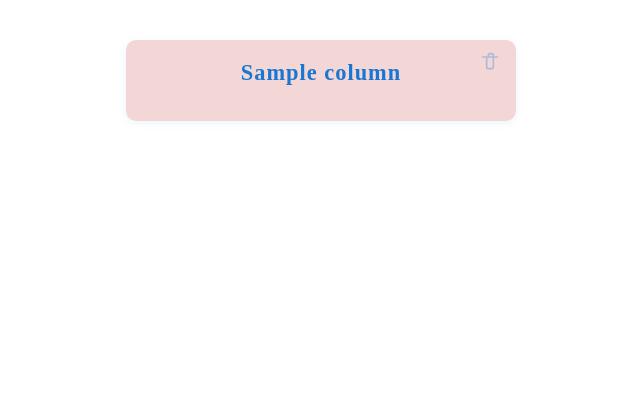
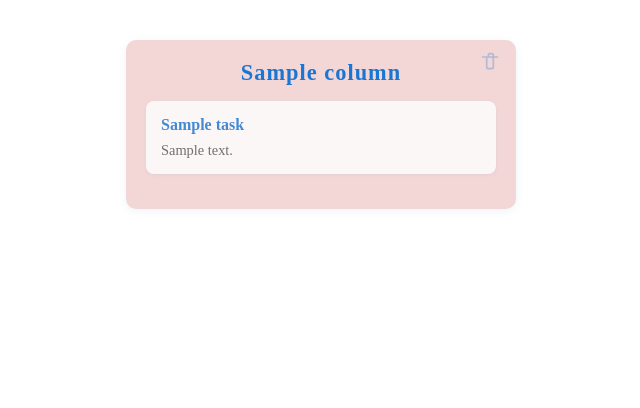
Before and after one commit to balint-k/Kanban, a Flask app: page / in a window 1280 px wide. Shown: the part 95-503 px from the top of the page, without its empty margins (319-959 px from the left). Run offline with Flask 3, Linux system fonts and the light colour scheme; tables that the repository leaves empty hold one stand-in row (values such as "Sample post").

Commit message:
Task representation

```diff
--- a/static/style.css
+++ b/static/style.css
@@ -134,3 +134,28 @@ header h1 {
 .delete-column-btn:hover {
   opacity: 0.8;
 }
+
+.card {
+  background: #fff;
+  border-radius: 8px;
+  box-shadow: 0 1px 4px rgba(25, 118, 210, 0.1);
+  padding: 15px;
+  margin-bottom: 15px;
+  cursor: grab;
+  opacity: 0.8;
+}
+
+.card:hover {
+  opacity: 1;
+}
+
+.card-title {
+  font-weight: bold;
+  margin-bottom: 8px;
+  color: #1976d2;
+}
+
+.card-description {
+  font-size: 0.9em;
+  color: #555;
+}
--- a/templates/board.html
+++ b/templates/board.html
@@ -23,6 +23,15 @@
                     </button>
                 </form>
             </h2>
+            <div class="cards">
+                <!-- Cards would go here -->
+                 {% for task in column.tasks %}
+                    <div class="card">
+                        <div class="card-title">{{ task.title }}</div>
+                        <div class="card-description">{{ task.description }}</div>
+                    </div>
+                 {% endfor %}
+            </div>
         </div>
         {% endfor %}
     </div>
@@ -30,7 +39,7 @@
     <!-- Plus Button -->
     <button id="addColumnBtn" class="add-column-btn" title="Add Column">+</button>
 
-    <!-- Modal -->
+    <!-- AddColumnModal -->
     <div id="addColumnModal" class="modal">
       <div class="modal-content">
         <span class="close">&times;</span>
```
